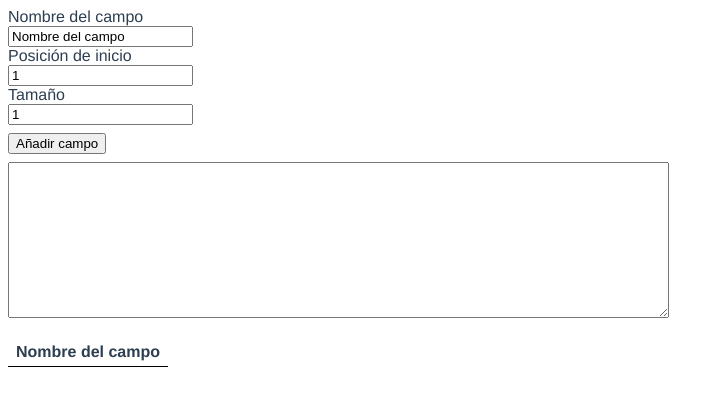
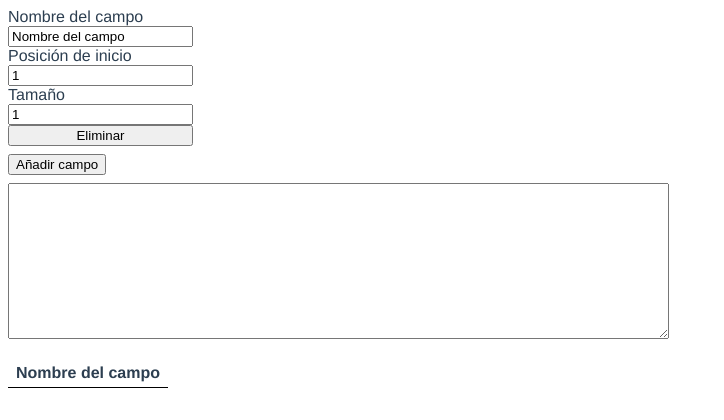
Before and after one commit to nuzkito/filefire, a Vue app: page / in a window 1280 px wide. Shown: the top 420 px of the page, without its empty margins (0-724 px from the left). Built offline with nearby package versions, Linux system fonts and the light colour scheme.

Commit message:
Can delete a field

```diff
--- a/src/components/FixedLengthField.vue
+++ b/src/components/FixedLengthField.vue
@@ -3,6 +3,7 @@
         <Field label="Nombre del campo" :value="field.name" @change="changeName" />
         <Field label="Posición de inicio" :value="field.startPosition" @change="changeStartPosition" />
         <Field label="Tamaño" :value="field.size" @change="changeSize" />
+        <button type="button" @click="deleteField">Eliminar</button>
     </div>
 </template>
 
@@ -30,6 +31,9 @@
                     size: Number(size),
                 });
             },
+            deleteField() {
+                this.$store.commit('deleteField', this.field);
+            },
         },
         props: {
             field: Object,
--- a/src/store.js
+++ b/src/store.js
@@ -26,10 +26,17 @@ export default new Vuex.Store({
             state.fields.splice(index, 1, editedField);
             localStorage.setItem('fields', JSON.stringify(state.fields));
         },
+        deleteField(state, deletingField) {
+            const index = state.fields.findIndex(function(field) {
+                return field.id === deletingField.id;
+            });
+            state.fields.splice(index, 1);
+            localStorage.setItem('fields', JSON.stringify(state.fields));
+        },
         editFileContent(state, fileContent) {
             state.fileContent = fileContent;
             localStorage.setItem('fileContent', fileContent);
-        }
+        },
     },
     actions: {
 
```
